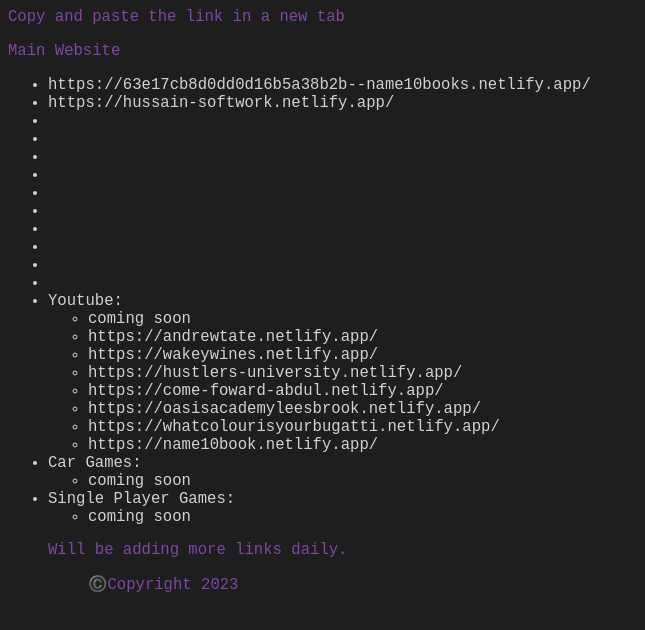
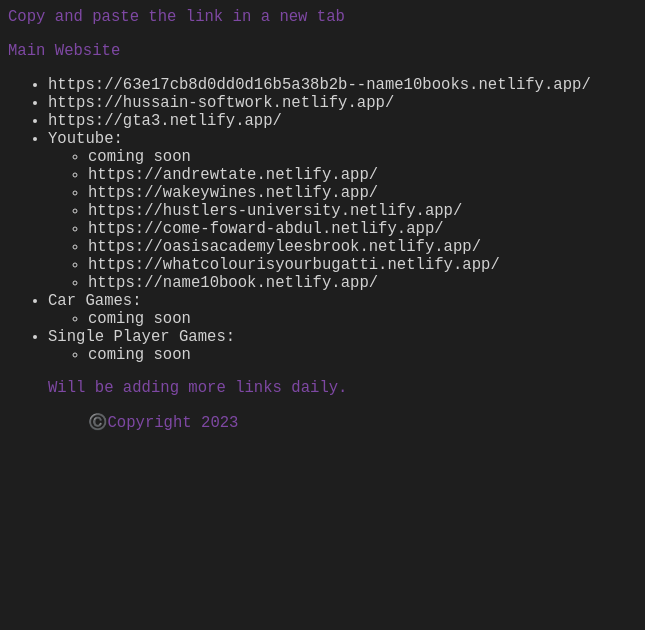
Before and after one commit to ayaanh786/backup, a plain HTML site: page index.html in a window 1280 px wide. Shown: the whole page, without its empty margins (0-645 px from the left). Drawn offline with Linux system fonts and the light colour scheme.

Commit message:
Update index.html

```diff
--- a/index.html
+++ b/index.html
@@ -35,16 +35,8 @@
 
 <li>https://63e17cb8d0dd0d16b5a38b2b--name10books.netlify.app/</li>
 <li>https://hussain-softwork.netlify.app/</li>
-<li></li>
-<li></li>
-<li></li>
-<li></li>
-<li></li>
-<li></li>
-<li></li>
-<li></li>
-<li></li>
-<li></li>
+<li>https://gta3.netlify.app/</li>
+
 
 
                         <li>Youtube:
```
